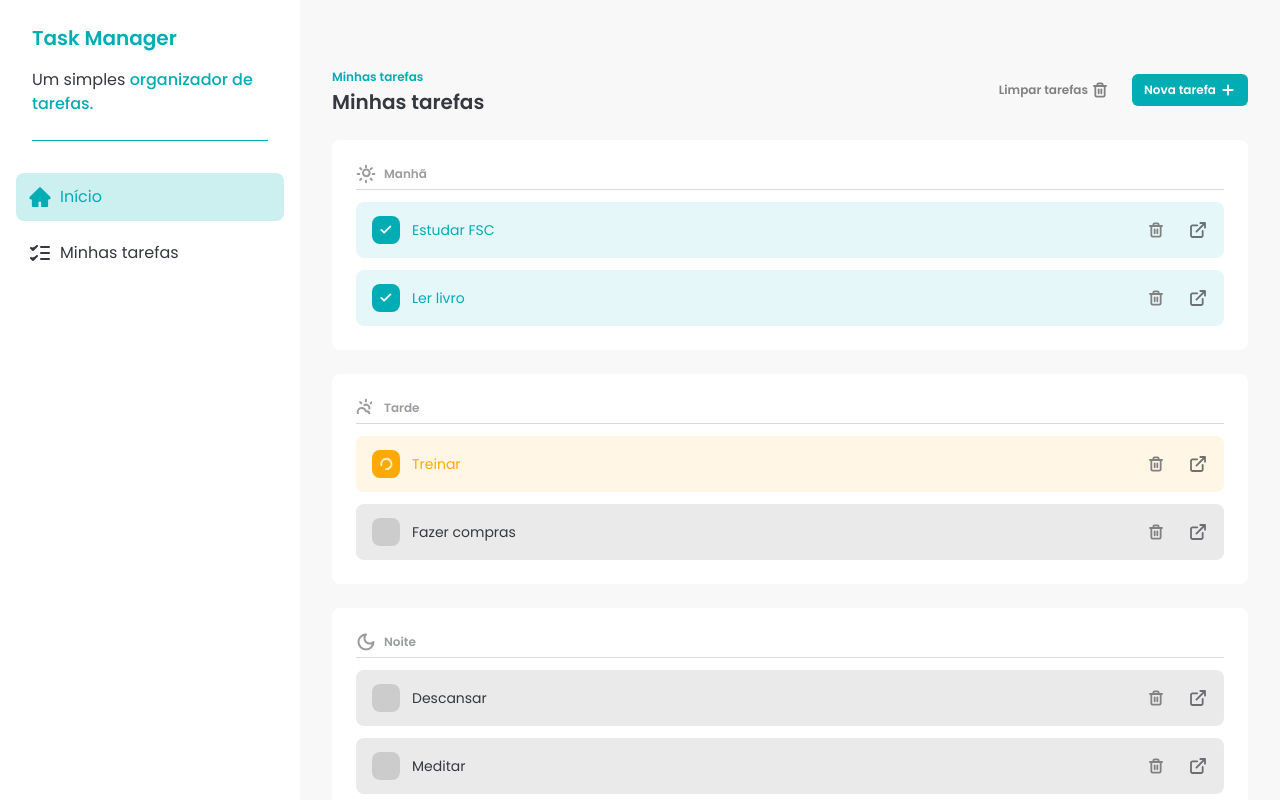
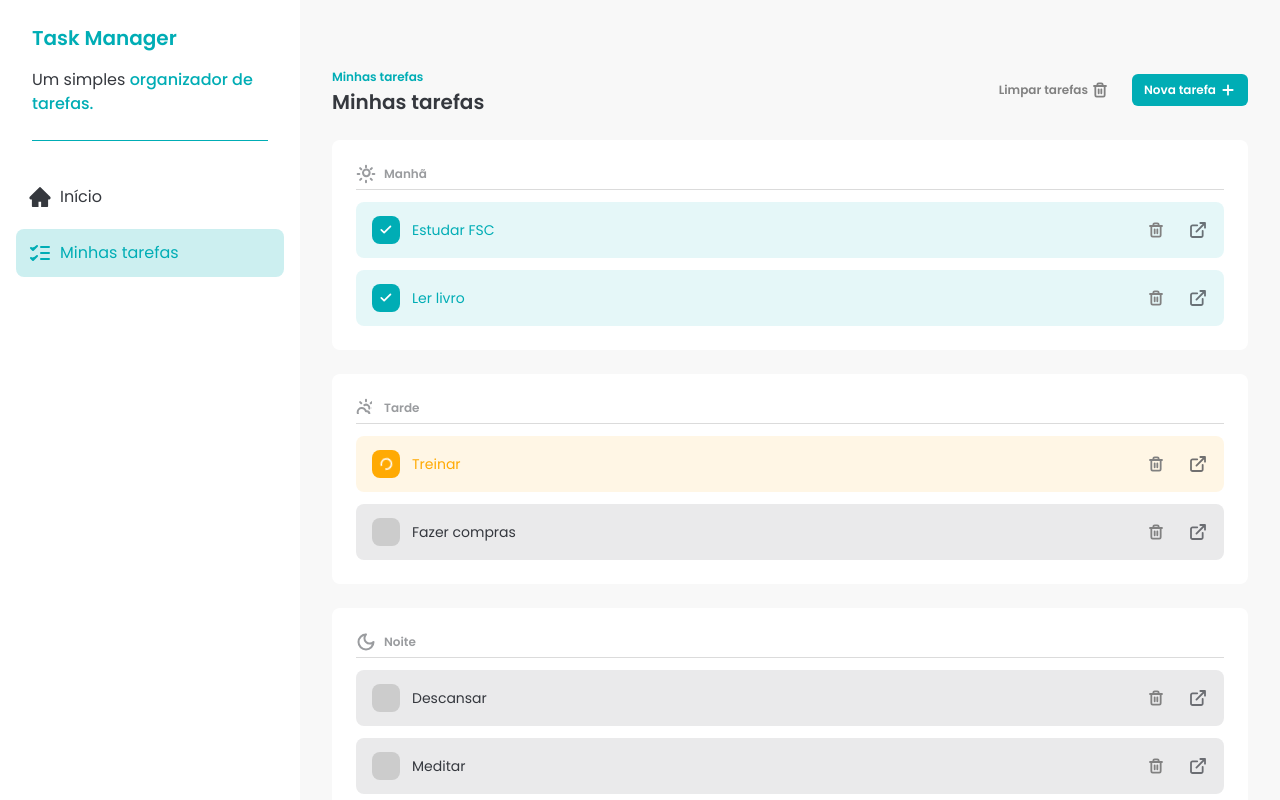
Before and after one commit to deniswmonteiro/task-manager, a React (Vite) app: page /tasks in a window 1280 px wide. Built offline with nearby package versions, Linux system fonts and the light colour scheme; data requests are answered from the project's data file.

Commit message:
feat: adicionando o menu ativo aos links da sidebar

```diff
--- a/src/components/Sidebar.jsx
+++ b/src/components/Sidebar.jsx
@@ -18,11 +18,11 @@ const Sidebar = () => {
       <div className="px-4 py-2">
         <nav>
           <ul className="grid gap-2">
-            <SidebarLink href="/" state="active">
+            <SidebarLink to="/">
               <HomeIcon />
               Início
             </SidebarLink>
-            <SidebarLink href="/tasks">
+            <SidebarLink to="/tasks">
               <TasksIcon />
               Minhas tarefas
             </SidebarLink>
--- a/src/components/SidebarLink.jsx
+++ b/src/components/SidebarLink.jsx
@@ -1,6 +1,7 @@
+import { NavLink } from "react-router-dom";
 import { tv } from "tailwind-variants";
 
-const SidebarLink = ({ children, state, href }) => {
+const SidebarLink = ({ children, to }) => {
   const link = tv({
     base: "flex items-center gap-2 px-3 py-3 duration-300 hover:transition-all hover:duration-300",
     variants: {
@@ -17,9 +18,14 @@ const SidebarLink = ({ children, state, href }) => {
 
   return (
     <li>
-      <a href={href} className={link({ state })}>
+      <NavLink
+        to={to}
+        className={({ isActive }) =>
+          link({ state: isActive ? "active" : "inactive" })
+        }
+      >
         {children}
-      </a>
+      </NavLink>
     </li>
   );
 };
```
